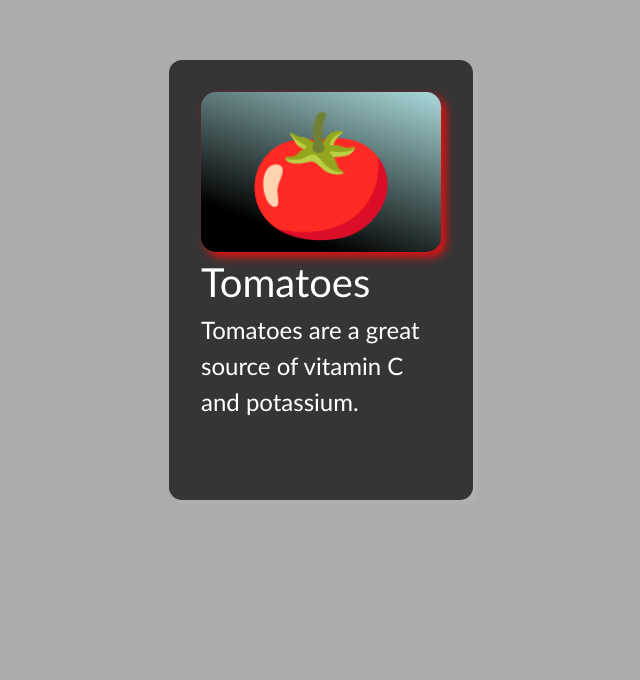
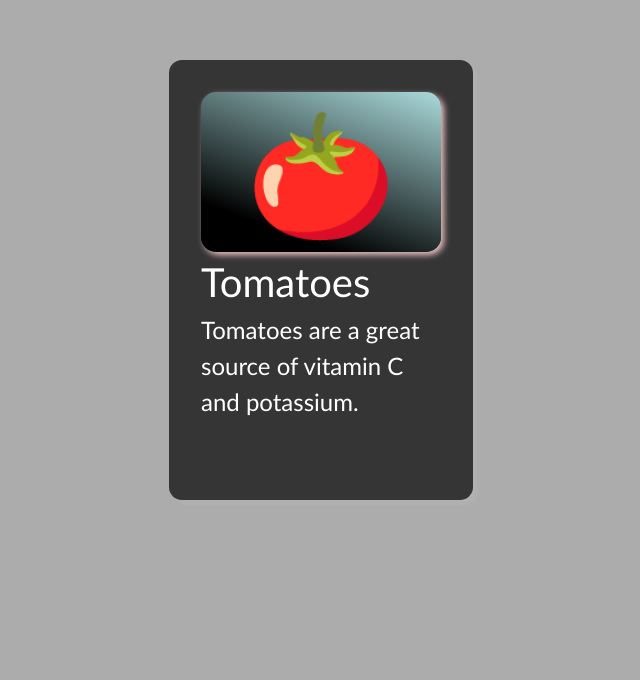
Before and after one commit to ZuberPadyar/CardAnimation, a React (Vite) app: page / in a window 1280 px wide. Shown: the part 120-800 px from the top of the page, without its empty margins (319-959 px from the left). Built offline with nearby package versions, Linux system fonts and the light colour scheme.

Commit message:
change box shaddow

```diff
--- a/src/App.css
+++ b/src/App.css
@@ -28,7 +28,7 @@
   justify-content: space-around;
   height: 20vh;
   background-image: linear-gradient(20deg, rgb(0, 0, 0) 20%, rgb(170, 218, 219));
-  box-shadow: 5px 5px 10px #e71111;
+  box-shadow: 3px 3px 6px #edc2c2;
   border-radius: 15px;
   font-size: 15vh;
 }
```
